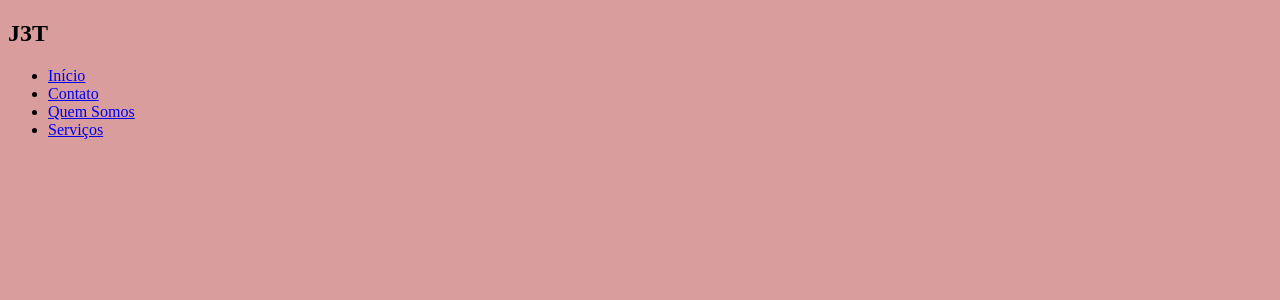
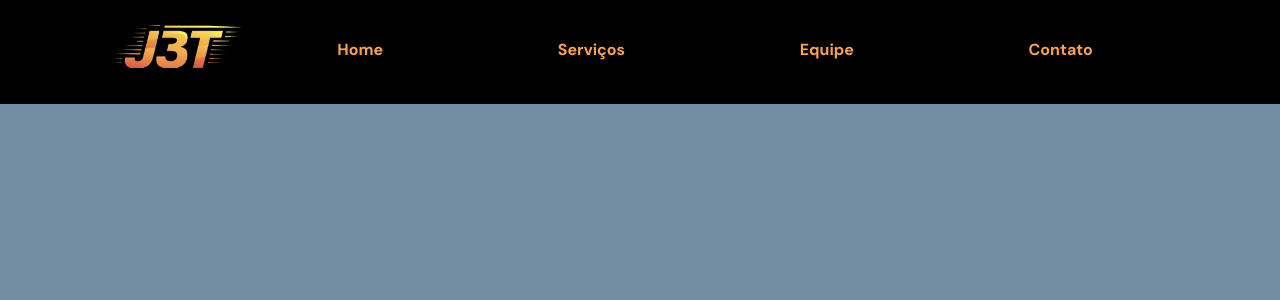
Before and after one commit to isgust/J3T, a Django app: page / in a window 1280 px wide. Shown: the top 300 px of the page. Run offline with Django 5.2, Linux system fonts and the light colour scheme.

Commit message:
Implementação do Header

```diff
--- a/siteJ3T/templates/index.html
+++ b/siteJ3T/templates/index.html
@@ -6,14 +6,23 @@
     <meta name="viewport" content="width=device-width, initial-scale=1.0">
     <title>J3T</title>
     <link rel="stylesheet" href="{% static 'css/index.css' %}">
+    <link rel="stylesheet" href="{% static 'css/header.css' %}">
 </head>
 <body>
-    <H2>J3T</H2>
-    <ul>
-        <li><a href="{% url 'index' %}">Início</a></li>
-        <li><a href="{% url 'contato' %}">Contato</a></li>
-        <li><a href="{% url 'quemSomos' %}">Quem Somos</a></li>
-        <li><a href="{% url 'servicos' %}">Serviços</a></li>
-    </ul>
+    <header class="cabecalho">
+        <nav class="main-nav">
+            <div class="logo-container">
+                <a href="{% url 'index' %}">
+                    <img src="{% static 'img/logo.png' %}" alt="Logotipo da J3T" class="logo">
+                </a>
+            </div>
+            <ul class="nav-list">
+                <li class="nav-item"><a href="{% url 'index' %}">Home</a></li>
+                <li class="nav-item"><a href="{% url 'contato' %}">Serviços</a></li>
+                <li class="nav-item"><a href="{% url 'quemSomos' %}">Equipe</a></li>
+                <li class="nav-item"><a href="{% url 'servicos' %}">Contato</a></li>
+            </ul>
+        </nav>
+    </header>
 </body>
 </html>
--- a/siteJ3T/urls.py
+++ b/siteJ3T/urls.py
@@ -6,4 +6,5 @@ urlpatterns = [
     path('contato/', views.contato, name='contato'),
     path('quemSomos/', views.quemSomos, name='quemSomos'),
     path('servicos/', views.servicos, name='servicos'),
+    path('antesDepois/', views.antesDepois, name='antesDepois'),
 ]
--- a/siteJ3T/views.py
+++ b/siteJ3T/views.py
@@ -15,3 +15,7 @@ def quemSomos(request):
 # Renderiza o template para a página de serviços
 def servicos(request):
     return render(request, 'servicos.html')
+
+# Renderiza o template para a página de serviços
+def antesDepois(request):
+    return render(request, 'antesDepois.html')
--- a/static/css/header.css
+++ b/static/css/header.css
@@ -0,0 +1,44 @@
+@import url('https://fonts.googleapis.com/css2?family=DM+Sans:ital,opsz,wght@0,9..40,100..1000;1,9..40,100..1000&display=swap');
+
+:root {
+    --cor-texto: #FBA250; /* Cor do texto */
+    --cor-fundo-cabecalho: #000000; /* Cor de fundo do cabeçalho */
+    --cor-hover: #FFF; /* Cor do texto durante o hover */
+}
+
+.cabecalho {
+    font-family: "DM Sans", sans-serif;
+    padding-top: 20px;
+    background-color: var(--cor-fundo-cabecalho);
+    height: 84px;
+    width: 100vw;
+    align-items: center;
+}
+
+.logo {
+    height: 53px;
+    width: 150px;
+}
+
+.main-nav {
+    display: flex;
+    justify-content: center;
+}
+
+.nav-list {
+    list-style: none;
+    display: flex;
+    justify-content: space-around;
+    align-items: center;
+    width: 930px;
+}
+
+a {
+    text-decoration: none;
+    font-weight: bold;
+    color: var(--cor-texto);
+}
+
+a:hover {
+    color: var(--cor-hover);
+}
--- a/static/css/index.css
+++ b/static/css/index.css
@@ -1,3 +1,10 @@
+*{
+    margin: 0;
+    padding: 0;
+}
+
 body{
-    background-color: #d99d9d;
+    height: 100vh;
+    width: 100vw;
+    background-color: #728DA1;
 }
```
Also changed, not shown: siteJ3T/templates/antesDepois.html (added), static/img/logo.png (added), 1 other file.
